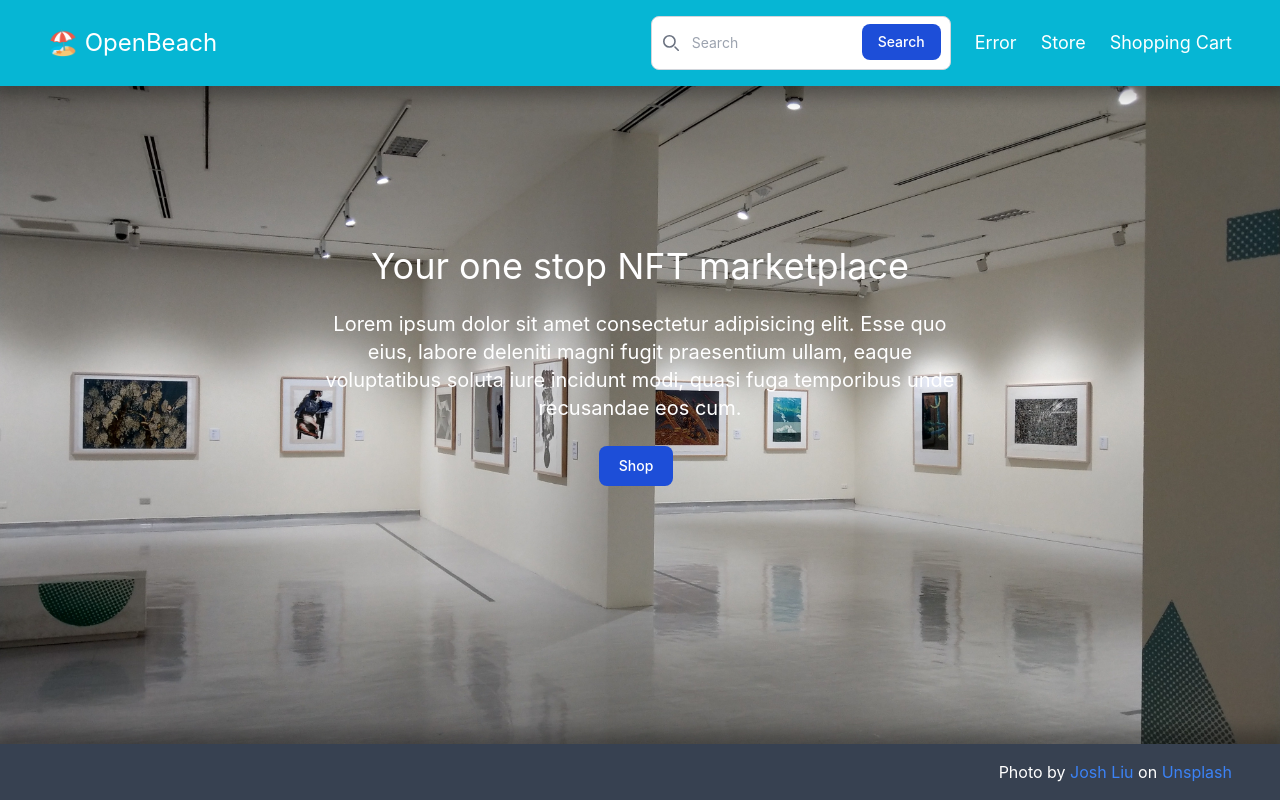
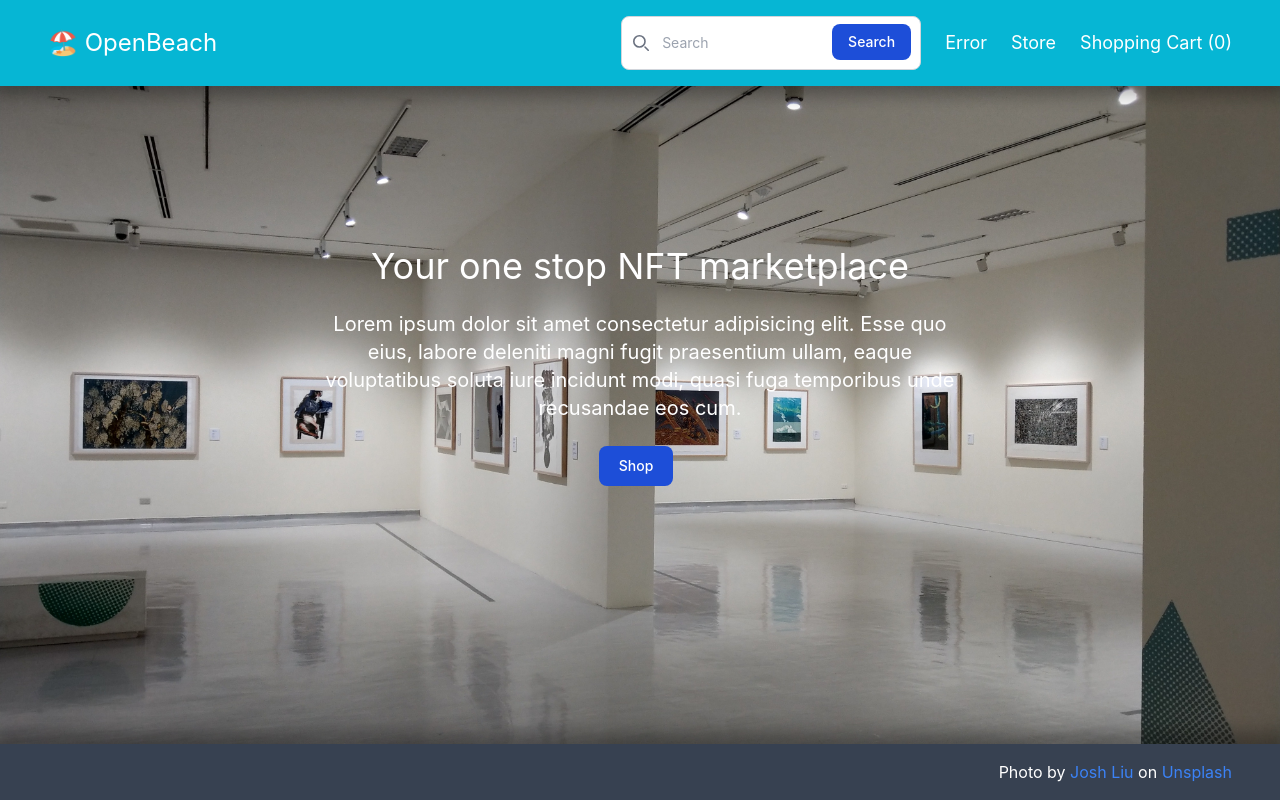
Before and after one commit to Tho-Tu/shopping-cart, a React (Vite) app: page / in a window 1280 px wide. Built offline with nearby package versions, Linux system fonts and the light colour scheme.

Commit message:
Update shoppingCart item number
Using both useContext and useloaderdata as a learning experience

```diff
--- a/src/Root.tsx
+++ b/src/Root.tsx
@@ -1,14 +1,33 @@
 import { Outlet } from 'react-router-dom';
 import Header from './components/Header';
 import Footer from './components/Footer';
+import { createContext, useState } from 'react';
+
+export const CartContext = createContext({
+  cartUpdated: false,
+  handleCartUpdate: () => {},
+});
 
 function Root() {
+  const [cartUpdated, setCartUpdated] = useState(false);
+
+  const handleCartUpdate = () => {
+    setCartUpdated(!cartUpdated);
+  };
+
   return (
-    <div className="flex min-h-screen flex-col justify-between font-custom">
-      <Header />
-      <Outlet />
-      <Footer />
-    </div>
+    <CartContext.Provider
+      value={{
+        cartUpdated,
+        handleCartUpdate,
+      }}
+    >
+      <div className="flex min-h-screen flex-col justify-between font-custom">
+        <Header />
+        <Outlet />
+        <Footer />
+      </div>
+    </CartContext.Provider>
   );
 }
 
--- a/src/Router.tsx
+++ b/src/Router.tsx
@@ -5,6 +5,7 @@ import Store from './components/Store';
 import ErrorPage from './components/ErrorPage';
 // import ShoppingCart from './components/ShoppingCart';
 import Item, { itemAction } from './components/Item.tsx';
+import { loader as headerLoader } from './components/Header.tsx';
 
 const Router = () => {
   const router = createBrowserRouter([
@@ -12,6 +13,7 @@ const Router = () => {
       path: '/',
       element: <Root />,
       errorElement: <ErrorPage />,
+      loader: headerLoader,
       children: [
         {
           index: true,
--- a/src/assets/data.tsx
+++ b/src/assets/data.tsx
@@ -68,7 +68,16 @@ const shoppingCartData = (() => {
     return sum;
   };
 
-  return { getItems, addItems, removeItems, adjustQuantity, totalPrice };
+  const totalItems = () => itemsArray.length;
+
+  return {
+    getItems,
+    addItems,
+    removeItems,
+    adjustQuantity,
+    totalPrice,
+    totalItems,
+  };
 })();
 
 export default shoppingCartData;
--- a/src/components/Header.tsx
+++ b/src/components/Header.tsx
@@ -1,10 +1,18 @@
 import { useState } from 'react';
-import { Link } from 'react-router-dom';
+import { Link, useLoaderData } from 'react-router-dom';
 import SearchInput from './SearchInput.tsx';
 import ShoppingCart from './ShoppingCart.tsx';
+import shoppingCartData from '../assets/data.tsx';
+
+// eslint-disable-next-line react-refresh/only-export-components
+export function loader() {
+  const totalItems = shoppingCartData.totalItems();
+  return { totalItems };
+}
 
 function Header() {
   const [showModal, setShowModal] = useState(false);
+  const { totalItems } = useLoaderData() as { totalItems: number };
 
   return (
     <header
@@ -36,7 +44,7 @@ function Header() {
             document.body.style.overflow = showModal ? 'auto' : 'hidden';
           }}
         >
-          Shopping Cart
+          Shopping Cart ({totalItems})
         </button>
         <ShoppingCart
           isVisible={showModal}
--- a/src/components/Item.tsx
+++ b/src/components/Item.tsx
@@ -17,8 +17,6 @@ export async function itemAction({ request }: requestObject) {
     itemImage: data.get('itemImage'),
   };
 
-  console.log(submission);
-
   shoppingCartData.addItems(
     submission.itemId,
     submission.itemName,
@@ -26,8 +24,6 @@ export async function itemAction({ request }: requestObject) {
     submission.price,
     submission.itemImage
   );
-
-  console.log(shoppingCartData.getItems());
 
   return redirect('/store');
 }
--- a/src/components/ShoppingCart.tsx
+++ b/src/components/ShoppingCart.tsx
@@ -1,8 +1,9 @@
-import { useState } from 'react';
 import shoppingCartData, { type ItemsObject } from '../assets/data';
 import DeleteIcon from './icons/DeleteIcon';
 import AddIcon from './icons/AddIcon';
 import RemoveIcon from './icons/RemoveIcon';
+import { useContext } from 'react';
+import { CartContext } from '../Root';
 
 type shoppingCartProps = {
   isVisible: boolean;
@@ -10,12 +11,6 @@ type shoppingCartProps = {
 };
 
 function ShoppingCart({ isVisible, onClose }: shoppingCartProps) {
-  const [cartUpdated, setCartUpdated] = useState(false);
-
-  const handleCartUpdate = () => {
-    setCartUpdated(!cartUpdated);
-  };
-
   const handleClose: React.MouseEventHandler<HTMLDivElement> = (e) => {
     const target = e.target as HTMLDivElement;
     if (target.id === 'wrapper') {
@@ -36,7 +31,9 @@ function ShoppingCart({ isVisible, onClose }: shoppingCartProps) {
         rounded bg-white p-4"
         >
           <div className="flex justify-between">
-            <h1 className="text-2xl font-extrabold">Shopping Cart</h1>
+            <h1 className="text-2xl font-extrabold">
+              Shopping Cart ({shoppingCartData.totalItems()})
+            </h1>
             <button
               className="button-blue w-min bg-red-400 hover:bg-red-500"
               onClick={() => {
@@ -49,7 +46,13 @@ function ShoppingCart({ isVisible, onClose }: shoppingCartProps) {
           <ul className="flex-auto overflow-auto">
             {shoppingCartData.getItems().map((item: ItemsObject) => (
               <li key={item.itemId}>
-                <CartItems item={item} handleCartUpdate={handleCartUpdate} />
+                <CartItems
+                  itemId={item.itemId}
+                  itemName={item.itemName}
+                  quantity={item.quantity}
+                  price={item.price}
+                  itemImage={item.itemImage}
+                />
               </li>
             ))}
           </ul>
@@ -66,13 +69,14 @@ function ShoppingCart({ isVisible, onClose }: shoppingCartProps) {
 
 export default ShoppingCart;
 
-type CartItemsProps = {
-  item: ItemsObject;
-  handleCartUpdate: () => void;
-};
-
-function CartItems({ item, handleCartUpdate }: CartItemsProps) {
-  const { itemId, itemName, quantity, price, itemImage } = item;
+function CartItems({
+  itemId,
+  itemName,
+  quantity,
+  price,
+  itemImage,
+}: ItemsObject) {
+  const { handleCartUpdate } = useContext(CartContext);
 
   return (
     <>
```
